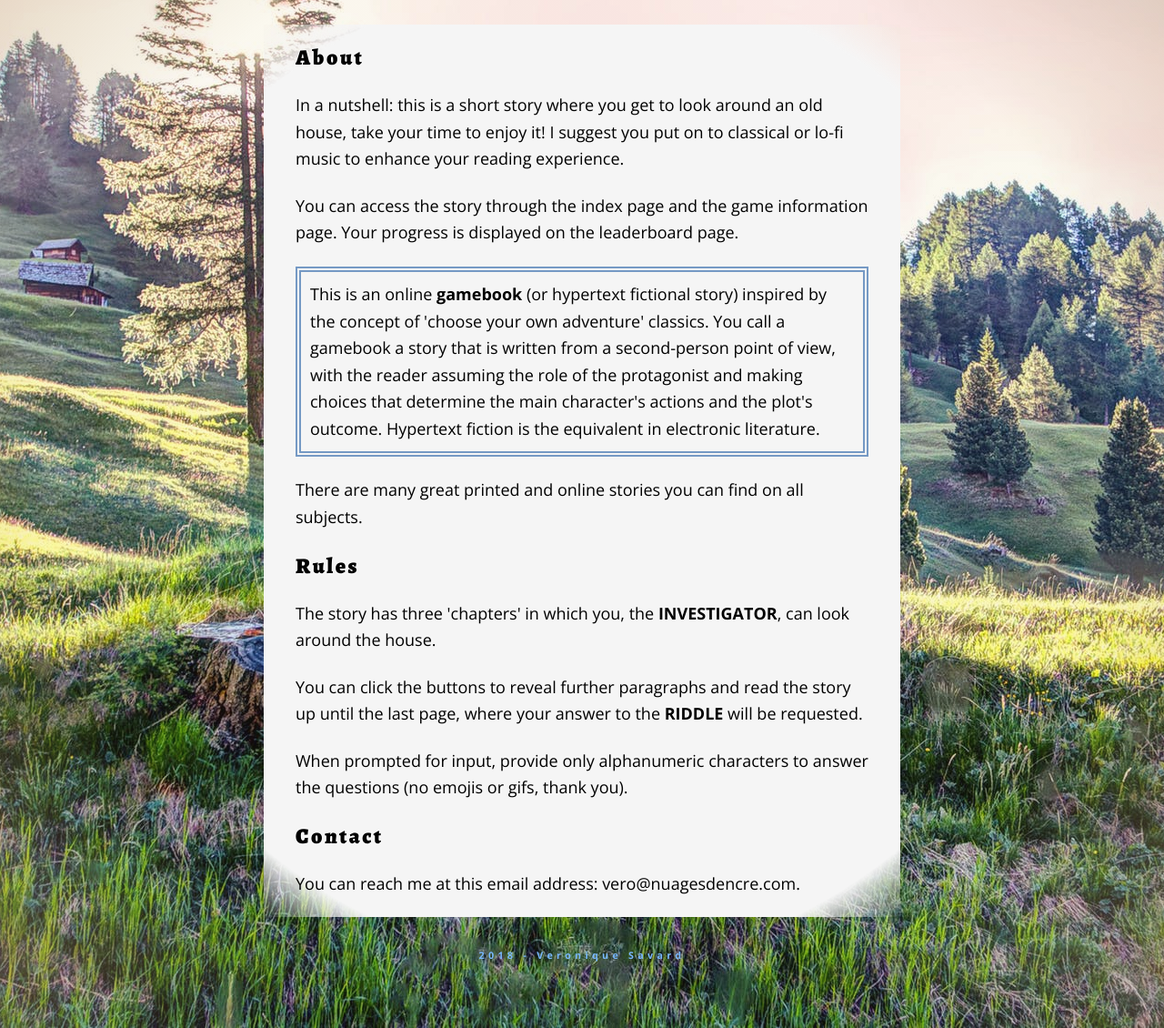
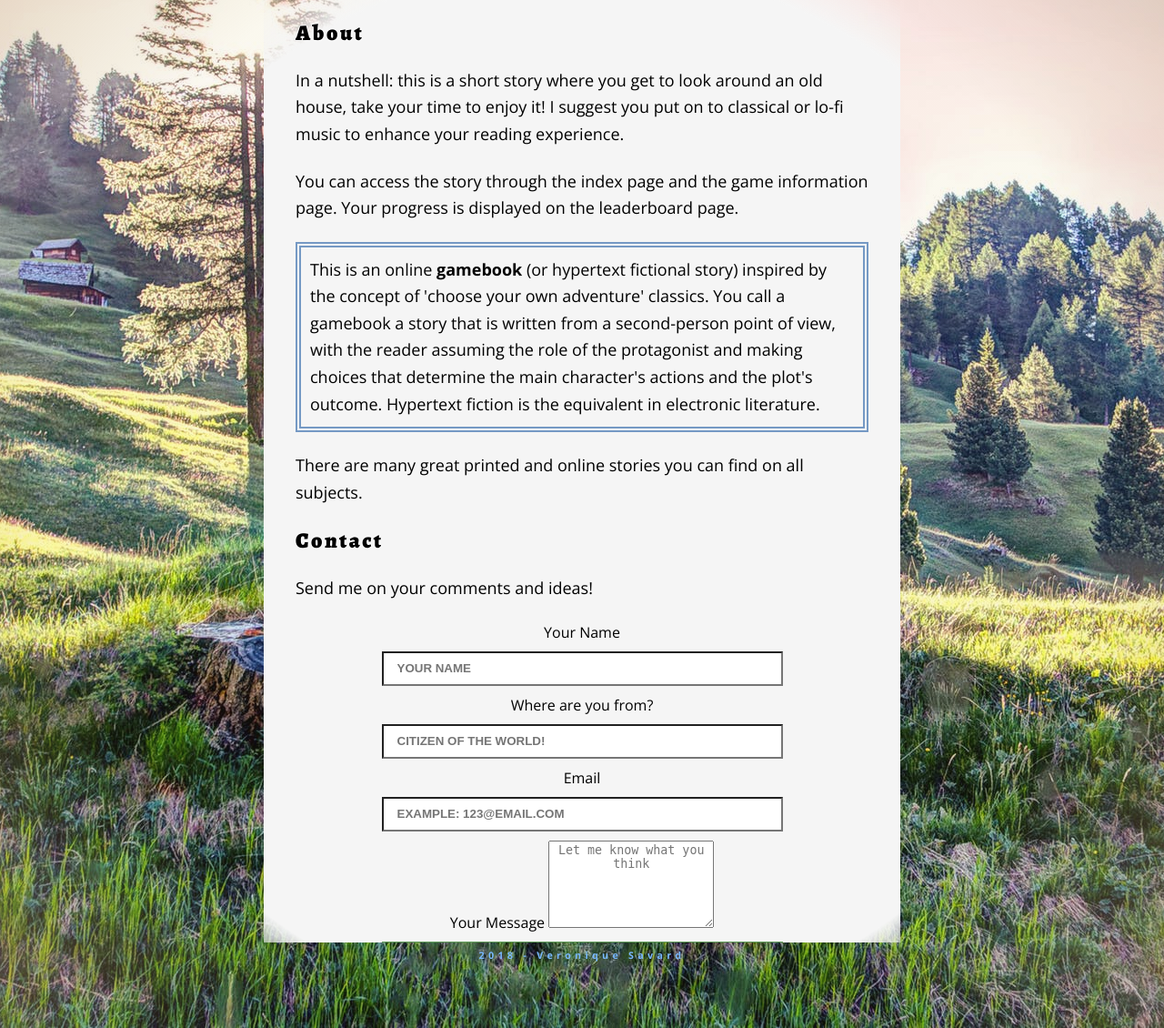
Before and after one commit to nuagesdencre/CI_PracticalPython, a Flask app: page /about in a window 1280 px wide. Shown: the part 47-1177 px from the top of the page at 91% size. Run offline with Flask 2, Linux system fonts and the light colour scheme; some libraries are stand-ins or nearby versions.

Commit message:
moved rules into game info page; added contact form

```diff
--- a/templates/about.html
+++ b/templates/about.html
@@ -19,25 +19,55 @@
             </p>
             <p>There are many great printed and online stories you can find on all subjects.</p></div>
 
-        <div id="rules"><h2>Rules</h2>
-
-            <p>The story has three 'chapters' in which you, the <strong>INVESTIGATOR</strong>, can look around the
-                house.</p>
-               <p> You can click the buttons to reveal further paragraphs and read the story up until the last page, where your answer to the <strong>RIDDLE</strong>
-                will be requested.</p>
-
-            <p>When prompted for input, provide only alphanumeric characters to answer the questions (no emojis or gifs,
-                thank you).</p>
-
-
-        </div>
-
 
         <div id="contact"><h2>Contact</h2>
             <p>
-                You can reach me at this email address: vero@nuagesdencre.com.
+                Send me on your comments and ideas!
             </p>
+            <div class="center">
+
+                        <form id="contact_form" method="post">
+
+                            <label for="fullname">Your Name</label>
+                            <input type="text" class="form-control" id="from_name" name="from_name" autocomplete="shipping name" placeholder="Your name"
+                                required>
+
+                            <label for="whereat">Where are you from?</label>
+                            <input type="text" class="form-control" autocomplete="shipping organization" id="where_at" name="where_at" placeholder="Citizen of the world!">
+
+                            <label for="email">Email</label>
+                            <input type="email" autocomplete="shipping email" id="from_email" name="from_email" class="form-control"  placeholder="Example: 123@email.com"
+                                required>
+
+                            <label for="message">Your Message</label>
+                            <textarea class="textarea form-control center" id="comments" name="comments" rows="6" placeholder="Let me know what you think"></textarea>
+
+                            <input id="#button" class="btns submit" type="submit" value="Send your message!">
+
+
+                        </form>
+                    </div>
         </div>
 
     </div>
+    <script>
+     // About - contact form
+        //emailjs
+        window.onload = function() { document.getElementById('contact_form').addEventListener('submit', function (event) {
+            event.preventDefault();
+            emailjs.sendForm('gmail', 'ci_pp', this)
+                .then(function () {
+                    alert("Sent!");
+                    contactForm.find("#button").text("Send your message!");
+                    console.log("Success!");
+                }, function (err) {
+                    alert("Send email failed!\r\n Response:\n " + JSON.stringify(err));
+                    contactForm.find("#button").val("Send your message!");
+                    console.log("Error!");
+                });
+            var c_form = document.getElementById('contact_form');
+            c_form.reset();
+            return false;
+        });}
+    </script>
 {% endblock %}
```
